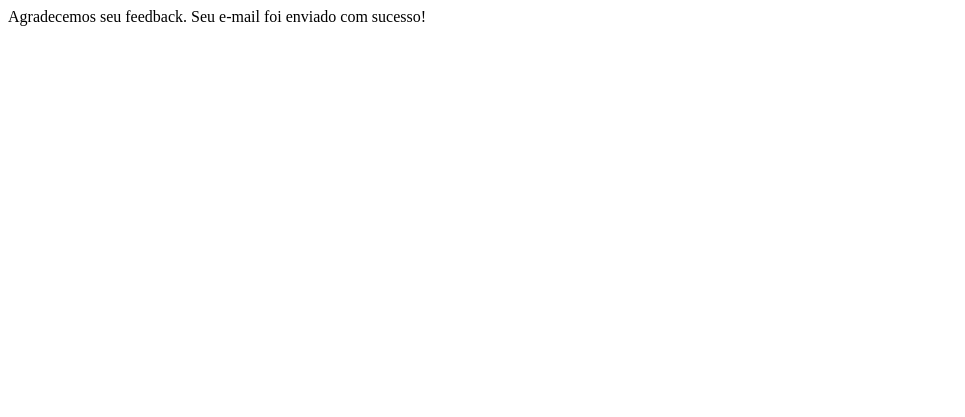
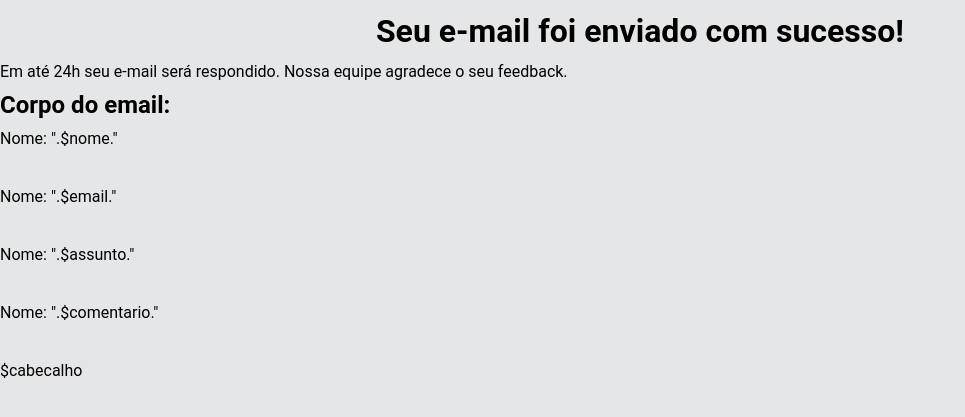
Before and after one commit to KaueACLima/projeto-agency-desing-frontier, a PHP site: page /assets/php/index.php in a window 1280 px wide. Shown: the top 417 px of the page, without its empty margins (0-965 px from the left). Run offline with PHP 8.4, Linux system fonts and the light colour scheme; data that the repository does not hold is empty.

Commit message:
Update CSS/index.css

```diff
--- /dev/null
+++ b/assets/css/page-php.css
@@ -0,0 +1,23 @@
+* {
+  margin: 0;
+  padding: 0;
+  box-sizing: border-box;
+}
+
+
+body{
+  font-family: "Roboto", sans-serif;
+  font-size: 16px;
+  background-color: #e5e6e8;
+}
+
+h1 {
+  margin: 12px 0;
+  text-align: center;
+}
+
+p {
+  font-size: 16px;
+  font-weight: normal;
+  margin: 10px 0;
+}
--- a/assets/php/index.php
+++ b/assets/php/index.php
@@ -1,17 +1,37 @@
-<?php
+<!DOCTYPE html>
+<html lang="pt-BR">
+
+<head>
+  <meta charset="UTF-8">
+  <meta name="viewport" content="width=device-width, initial-scale=1.0">
+
+  <!--* CSS  -->
+  <link rel="stylesheet" href="../css/page-php.css">
+  <title>Agradecemos seu feedback</title>
+</head>
+
+<body>
+
+  <?php
     $nome = $_POST['nome'];
     $email = $_POST['email'];
+    $assunto = $_POST["assunto"];
+    $comentario = $_POST["comentario"];
+    $cabecalho = "De agenciadesingfrontier@gmail.com"."\n"."X=Mailer:PHP/".phpversion();
+?>
 
-    $assunto = $_POST["assunto"];
-    $too = "agenciadesingfrontier@gmail.com";
-    $comentario = $_POST["comentario"];
 
-    $corpoEmail = "Nome: ".$nome."\n"."E-mail: ".$email."\n"."Assunto".$assunto;
-    $cabecalho = "From agenciadesingfrontier@gmail.com"."\n"."Replay-to ".$email."\n"."X=Mailer:PHP/".phpversion();
+  <div>
+    <h1>Seu e-mail foi enviado com sucesso!</h1>
+    <p>Em até 24h seu e-mail será respondido. Nossa equipe agradece o seu feedback.</p>
 
-    if (mail ($too, $assunto, $corpoEmail, $cabecalho)) {
-        echo("Agradecemos seu feedback. Seu e-mail foi enviado com sucesso!");
-    } else {
-        echo("Houve um erro ao enviar o email.");
-    }
-?>
+    <h2>Corpo do email:</h2>
+    <p>Nome: ".$nome."</p><br>
+    <p>Nome: ".$email."</p><br>
+    <p>Nome: ".$assunto."</p><br>
+    <p>Nome: ".$comentario."</p><br>
+    <p>$cabecalho</p>
+  </div>
+</body>
+
+</html>
--- a/index.html
+++ b/index.html
@@ -368,7 +368,7 @@
 
         <label for="inComentario"></label>
         <textarea name="comentario" id="inComentario" cols="30" rows="10" placeholder="Mensagem*"></textarea>
-        <input class="btnEnviar" type="submit" value="Enviar">
+        <input class="btnEnviar" type="submit" value="Enviar" target="_blank">
       </form>
     </div>
   </section>
```
